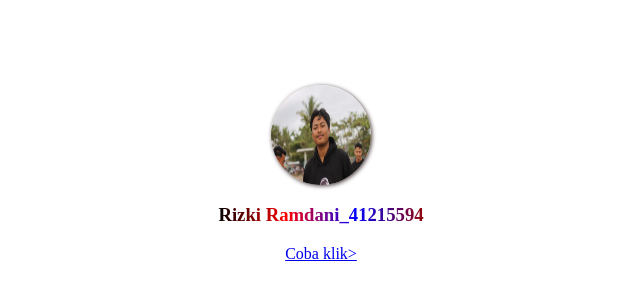
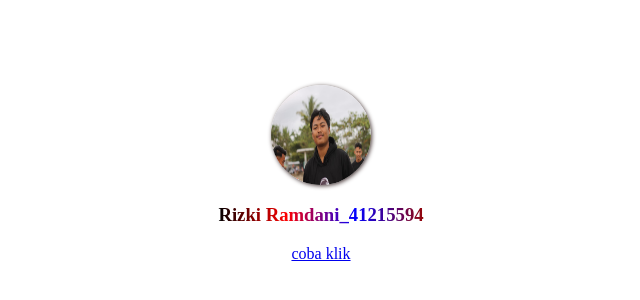
Before and after one commit to Rizkiramdani04/rizkiiii, a plain HTML site: page index.html in a window 1280 px wide. Shown: the part 234-534 px from the top of the page, 319-959 px from the left. Drawn offline with Linux system fonts and the light colour scheme.

Commit message:
Update index.html

```diff
--- a/index.html
+++ b/index.html
@@ -45,7 +45,7 @@
     <div class="pemrograman">
       <img src="poto.jpeg">
       <h3>Rizki Ramdani_41215594</h3>
-       <a href="rizki ganteng/tugas.html"onclick="alert('Selamat Siang pak')">Coba klik></a>
+       <a onclick="alert('Kamu mau masuk?')" href="rizki ganteng/tugas.html">coba klik</a>
     </div>
 </body>
 </html>
```
